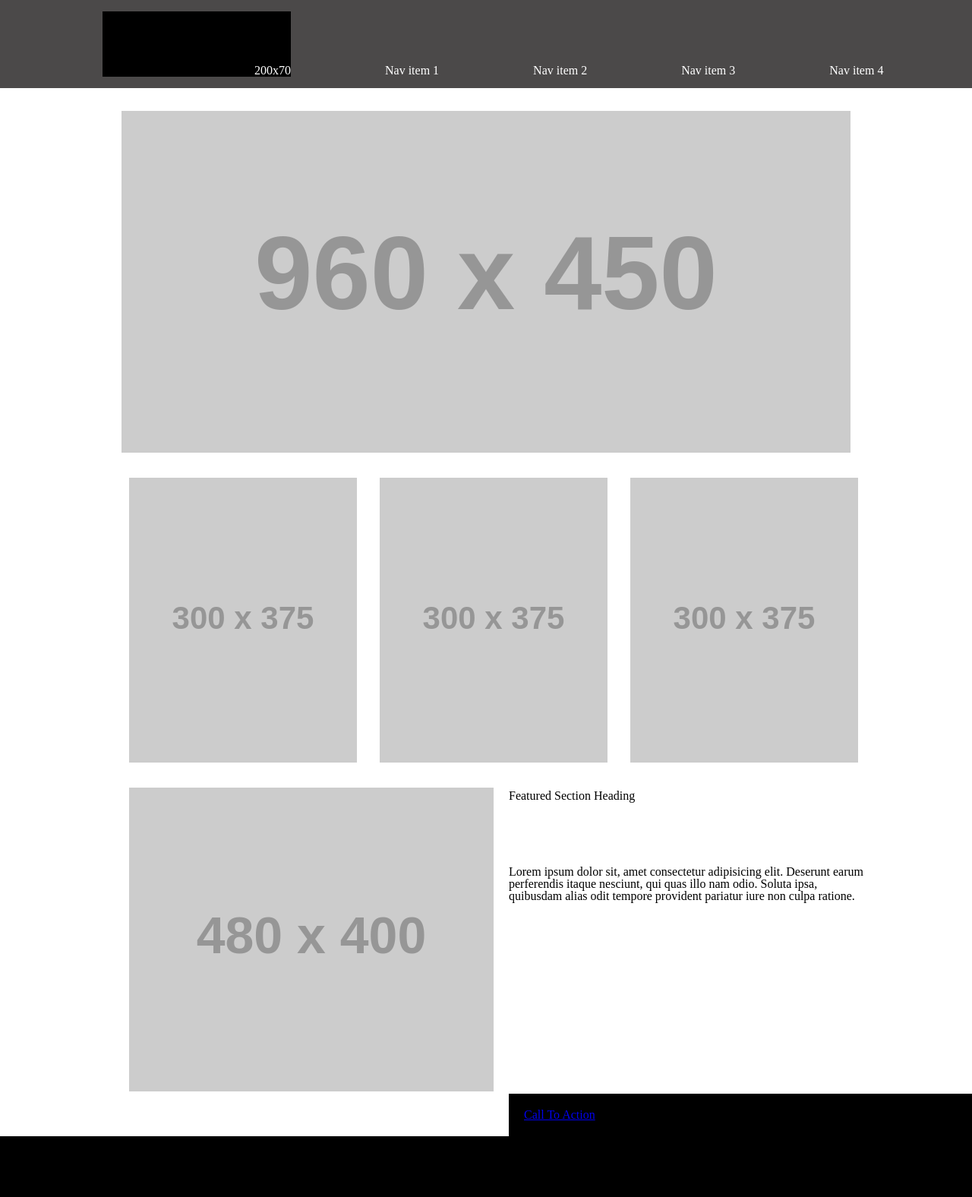
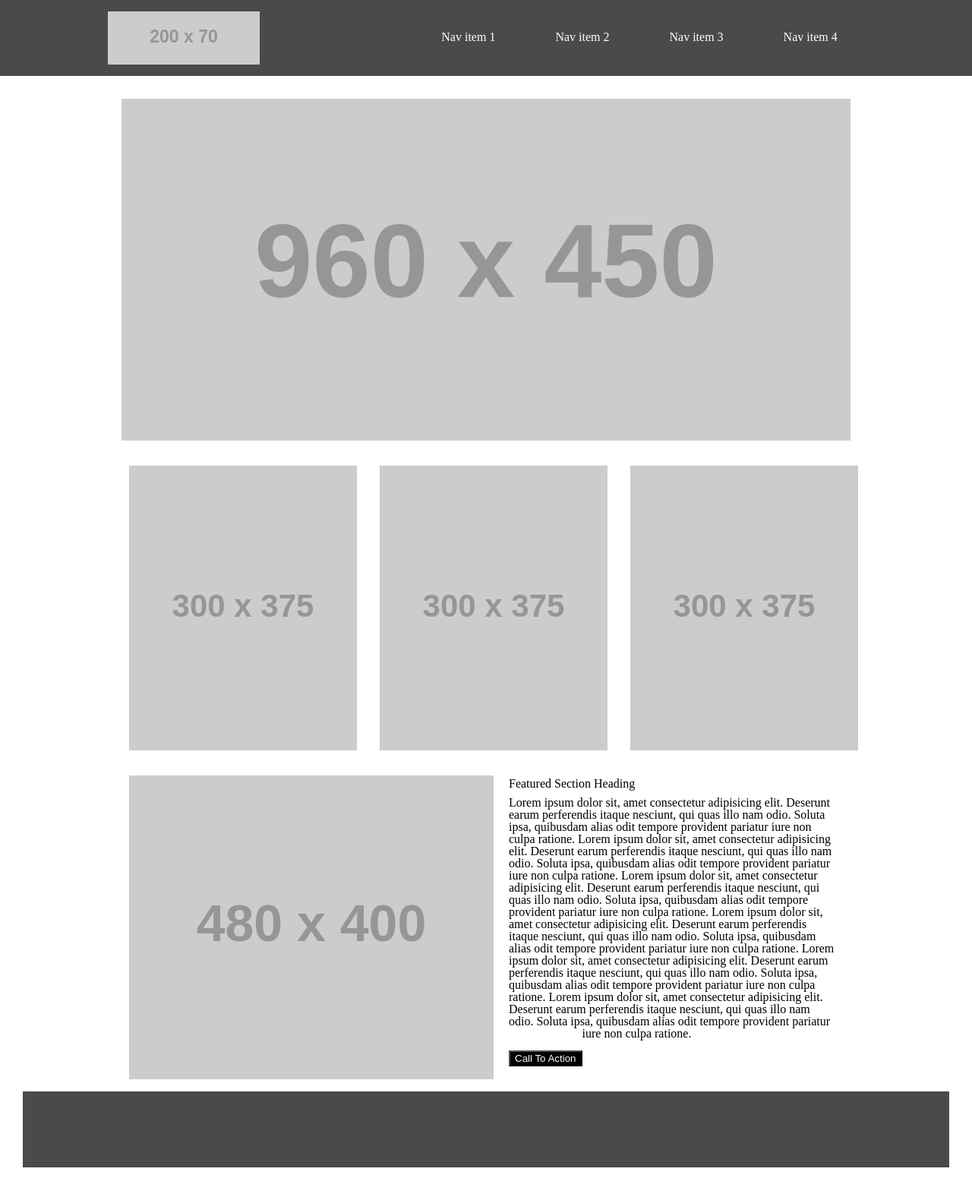
Before and after one commit to sereendaqamsih/wirefame-exercise, a plain HTML site: page index.html in a window 1280 px wide. Shown: the whole page at 76% size. Drawn offline with Linux system fonts and the light colour scheme; placeholder pictures from the web are drawn by us.

Commit message:
save edit

```diff
--- a/css/style.css
+++ b/css/style.css
@@ -1,7 +1,7 @@
 footer {
     clear: both;
-    background-color: black;
-    margin-top: 30px;
+    background-color:rgb(75, 73, 73);
+    margin: 30px;
     padding: 50px;
   }
 nav ul li a {
@@ -9,7 +9,10 @@ nav ul li a {
     text-decoration: none;
 }
 nav ul {
-    position: relative;
+    text-align: center;
+    line-height: 50%;
+
+
   }
 header nav {
     color: white;
@@ -17,15 +20,18 @@ header nav {
     padding: 15px;
 }
 
-nav ul li:first-child {
-background-color: black;
-padding-top: 70px;
-padding-left: 200px;
-text-align:center;
+nav ul li img {
+height: 70px;
+width:200px;
+vertical-align: middle;
+margin-right: 160px;
+
 }
 header nav ul li {
-    display: inline-block;
-    margin-left: 120px;
+display: inline-block;
+margin-left: 20px;
+margin-right: 55px;
+
 }
 main section:first-child {
 width:75%;
@@ -35,9 +41,12 @@ margin-right: auto;
 margin-top: 30px;
 }
 .img1 {
-    margin-top: 30px;
-    float: left;
-margin-left: 30px;}
+
+margin-top: 30px;
+float: left;
+margin-left: 30px;
+}
+
 .img1:first-child{
     margin-left: 170px;
     margin-bottom: 30px;
@@ -47,7 +56,7 @@ main section:last-child
     float:left;
     margin-left: 170px;
 }
-h6 {
+h1 {
 
 display: inline;
 float: left;
@@ -60,15 +69,20 @@ p {
 
 display: inline;
 float: left;
-width:43%;
+width:39%;
 text-align: left;
+overflow: scroll;
 margin-left: 500px;
-margin-top: -300px;
+margin-top: -375px;
+margin-bottom: 30px;
 }
-div {
-margin-left: 500px;
-background-color: black;
-color:white;
-padding: 20px;
+
+
+button{
+    color: white;
+    background-color: black;
+    float: left;
+    margin-top:30px;
+    margin-bottom: 3px;
 
 }
--- a/index.html
+++ b/index.html
@@ -12,7 +12,7 @@
 <header>
 <nav>
 <ul>
-<li>200x70</li>
+<li> <img  src="https://placehold.it/200x70/ddd/000000" alt="960*450" /></li>
 <li ><a href="#Navitem1">Nav item 1</a></li>
 <li><a href="#Navitem2">Nav item 2</a></li>
 <li><a href="#Navitem3">Nav item 3</a></li>
@@ -24,33 +24,36 @@
 
 <section>
     <article>
-    <img  src="https://placehold.it/960x450/ddd" alt="960*450" />
+    <img  src="https://placehold.it/960x450/ddd/000000" alt="960*450" />
 </article>
 </section>
 <section  >
     <article class="img1">
-        <img  src="https://placehold.it/300x375/ddd" alt="300*375" />
+        <img  src="https://placehold.it/300x375/ddd/000000" alt="300*375" />
     </article>
     <article class="img1">
-        <img  src="https://placehold.it/300x375/ddd" alt="300*375" />
+        <img  src="https://placehold.it/300x375/ddd/000000" alt="300*375" />
     </article>
     <article class="img1">
-        <img  src="https://placehold.it/300x375/ddd" alt="300*375" />
+        <img  src="https://placehold.it/300x375/ddd/000" alt="300*375" />
     </article>
 </section>
         <section>
             <article  >
-                <img  src="https://placehold.it/480x400/ddd" alt="480*400" />             </article>
+                <img  src="https://placehold.it/480x400/ddd/000" alt="480*400" />             </article>
 
 
-                <h6>Featured Section Heading</h6>
+                <h1>Featured Section Heading</h1>
                 <p>
                     Lorem ipsum dolor sit, amet consectetur adipisicing elit. Deserunt earum perferendis itaque nesciunt, qui quas illo nam odio. Soluta ipsa, quibusdam alias odit tempore provident pariatur iure non culpa ratione.
+                    Lorem ipsum dolor sit, amet consectetur adipisicing elit. Deserunt earum perferendis itaque nesciunt, qui quas illo nam odio. Soluta ipsa, quibusdam alias odit tempore provident pariatur iure non culpa ratione.
+                    Lorem ipsum dolor sit, amet consectetur adipisicing elit. Deserunt earum perferendis itaque nesciunt, qui quas illo nam odio. Soluta ipsa, quibusdam alias odit tempore provident pariatur iure non culpa ratione.
+                    Lorem ipsum dolor sit, amet consectetur adipisicing elit. Deserunt earum perferendis itaque nesciunt, qui quas illo nam odio. Soluta ipsa, quibusdam alias odit tempore provident pariatur iure non culpa ratione.
+                    Lorem ipsum dolor sit, amet consectetur adipisicing elit. Deserunt earum perferendis itaque nesciunt, qui quas illo nam odio. Soluta ipsa, quibusdam alias odit tempore provident pariatur iure non culpa ratione.
+                    Lorem ipsum dolor sit, amet consectetur adipisicing elit. Deserunt earum perferendis itaque nesciunt, qui quas illo nam odio. Soluta ipsa, quibusdam alias odit tempore provident pariatur iure non culpa ratione.
+                <button>Call To Action</button>
                 </p>
-                <div>
-                    <a href="#">Call To Action</a>
 
-                </div>
         </section>
     </main>
     <footer>
--- /dev/null
+++ b/js/app.js
@@ -0,0 +1 @@
+'use strict';
```
